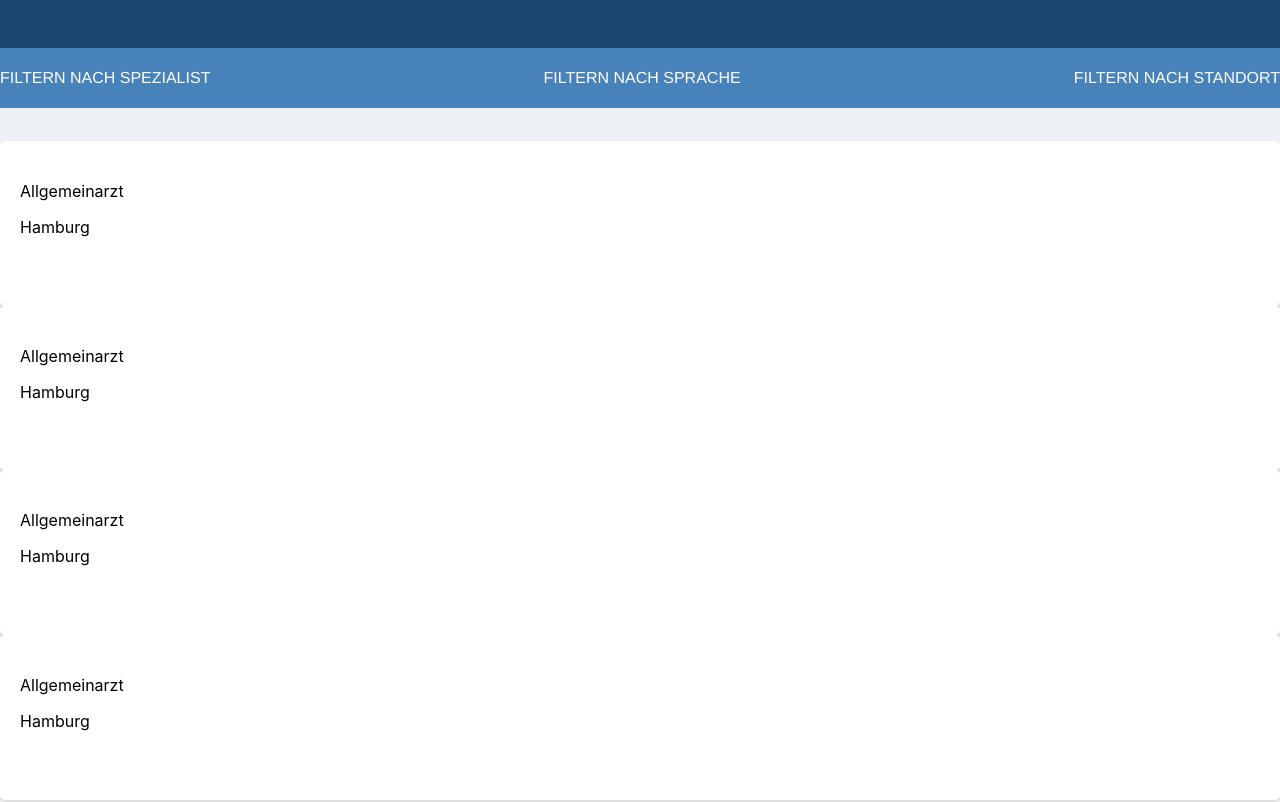
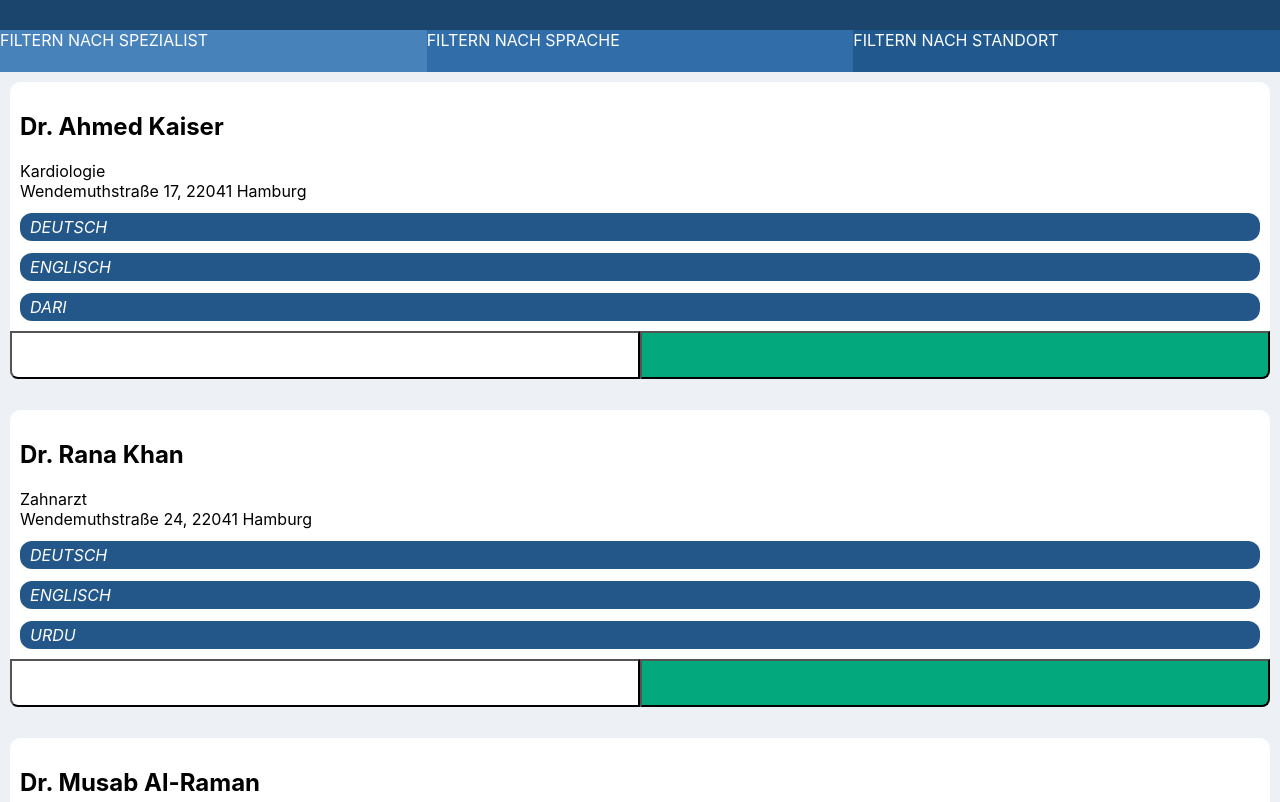
Before and after one commit to nurizai/DrLanguage, a React (Create React App) app: page / in a window 1280 px wide. Shown: the top 802 px of the page. Built offline with nearby package versions, Linux system fonts and the light colour scheme.

Commit message:
Put buttons

```diff
--- a/src/App.js
+++ b/src/App.js
@@ -1,4 +1,4 @@
-import React from 'react';
+import React, { useState } from 'react';
 import Header from './Header'
 import styled from 'styled-components'
 import FilterStyled from './Filter'
@@ -6,22 +6,30 @@ import Cards from './Cards'
 import cardData from './cards.json'
 
 function App() {
+  const [cards, setCards] = useState(cardData)
   return (
-    <AppStyled>
+    <>
       <Header></Header>
       <FilterStyled></FilterStyled>
-      <Cards></Cards>
-      <Cards></Cards>
-      <Cards></Cards>
-      <Cards></Cards>
-    </AppStyled>
+      <AppStyled>
+        {renderCards()}
+      </AppStyled>
+    </>
   );
+
+  function renderCards() {
+    return cards.map((card, index) => (
+      <Cards
+        key={index}
+        {...card}
+        />
+    ))
+  }
 }
 
 const AppStyled = styled.div`
   display: grid;
-  grid-template-rows: 48px auto;
-  position: fixed;
+  gap: 10px;
   left: 0;
   right: 0;
   top: 0;
--- a/src/Cards.js
+++ b/src/Cards.js
@@ -1,11 +1,13 @@
 import React, { useState } from 'react'
 import styled from 'styled-components'
+import Tag from './Tag'
 
 
 export default function Cards({
   name,
   bereich,
   adresse,
+  tags,
 }) {
   const [collapsed, setCollapsed] = useState(false)
 
@@ -16,24 +18,55 @@ export default function Cards({
   function renderDetails() {
     return (
       <>
-        <div>{name}</div>
+        <div>{bereich}</div>
+        <div>{adresse}</div>
+        {renderTags()}
       </>
     )
   }
   return (
-    <CardStyled>
-      <h2 onClick={() => toggleCollapsed()}>{name}</h2>
-      {collapsed || renderDetails()}
-      <p>Allgemeinarzt</p>
-      <p>Hamburg</p>
-    </CardStyled>
+    <FullCardStyled>
+      <CardStyled>
+        <h2 onClick={() => toggleCollapsed()}>{name}</h2>
+        {collapsed || renderDetails()}
+      </CardStyled>
+      <CardButton>
+        <CardButtonLeftStyled/>
+        <CardButtonRightStyled/>
+      </CardButton>
+    </FullCardStyled>
   )
+
+  function renderTags() {
+    return tags.map(tag => <Tag key={tag} text={tag} />)
+  }
 }
 
 const CardStyled = styled.section`
+  box-sizing: border-box;
+  border-radius: 10px 10px 0 0;
   position: relative;
   background: white;
-  padding: 20px;
-  border-radius: 5px;
-  box-shadow: 0 10px 10px #0002;
+  padding: 10px;
 `
+const CardButton = styled.div`
+display: inline;
+`
+
+const CardButtonLeftStyled = styled.button`
+width: 50%;
+height: 48px;
+background: #FFFFFF;
+border-radius: 0 0 0 8px;
+`
+
+const CardButtonRightStyled = styled.button`
+width: 50%;
+height: 48px;
+background: #03A87C;
+border-radius: 0 0 8px 0;
+`
+
+const FullCardStyled = styled.div`
+margin: 10px;
+`
--- a/src/Filter.js
+++ b/src/Filter.js
@@ -4,23 +4,32 @@ import styled from 'styled-components'
 export default function Filter() {
   return (
     <FilterStyled>
-      <FilterAreaStyled>Filtern nach Spezialist</FilterAreaStyled>
-      <FilterAreaStyled>Filtern nach Sprache</FilterAreaStyled>
-      <FilterAreaStyled>Filtern nach Standort</FilterAreaStyled>
+      <FilterFirstAreaStyled>Filtern nach Spezialist</FilterFirstAreaStyled>
+      <FilterSecondAreaStyled>Filtern nach Sprache</FilterSecondAreaStyled>
+      <FilterThirdAreaStyled>Filtern nach Standort</FilterThirdAreaStyled>
     </FilterStyled>
   )
 }
 
 const FilterStyled = styled.div`
-  height: 60px;
-  display: flex;
-  align-items: center;
-  justify-content: space-between;
-  background-color: #4882BB;
+  display: grid;
+  height: 42px;
+  grid-template-columns: 1fr 1fr 1fr;
 `
 
-const FilterAreaStyled = styled.div`
+const FilterFirstAreaStyled = styled.div`
+  display: grid;
   text-transform: uppercase;
   color: white;
-  font-family: Helvetica, sans-serif;
-`
+  background-color: #4882BB;
+  `
+const FilterSecondAreaStyled = styled.div`
+  text-transform: uppercase;
+  color: white;
+  background-color: #316EA9;
+  `
+const FilterThirdAreaStyled = styled.div`
+  text-transform: uppercase;
+  color: white;
+  background-color: #21598F;
+  `
--- a/src/Header.js
+++ b/src/Header.js
@@ -9,7 +9,8 @@ export default function Header() {
 }
 
 const HeaderStyled = styled.nav`
-  display: flex;
-  height: 48px;
+  display: grid;
+  grid-auto-columns: auto;
+  height: 30px;
   background-color: #1B456D;
 `
--- /dev/null
+++ b/src/Tag.js
@@ -0,0 +1,18 @@
+import React from 'react'
+import styled from 'styled-components'
+
+export default function Tag({ text }) {
+  return (
+    <TagStyled>{text}</TagStyled>
+  )
+}
+
+const TagStyled = styled.div`
+  padding: 4px 10px;
+  background: #235789;
+  color: white;
+  font-style: italic;
+  border-radius: 12px;
+  margin: 12px 0 0 0;
+  text-transform: uppercase;
+  `
--- a/src/cards.json
+++ b/src/cards.json
@@ -17,5 +17,11 @@
   "bereich": "Allgemeinarzt",
   "adresse": "Wendemuthstraße 17, 22041 Hamburg",
   "tags": ["deutsch", "englisch", "arabisch"]
+},
+{
+  "name": "Dr. Lanz Miller",
+  "bereich": "Zahnarzt",
+  "adresse": "Wendemuthstraße 45, 22041 Hamburg",
+  "tags": ["deutsch", "englisch", "französisch"]
 }
 ]
```
